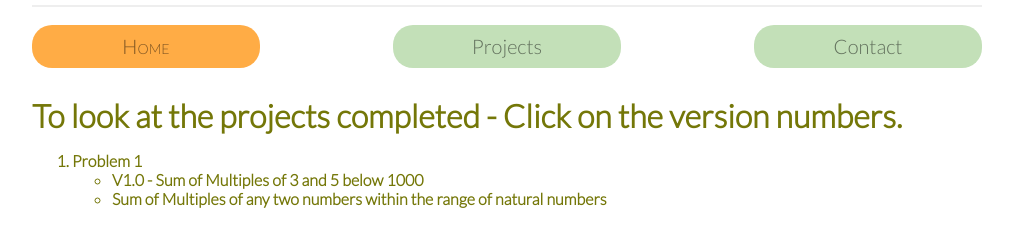
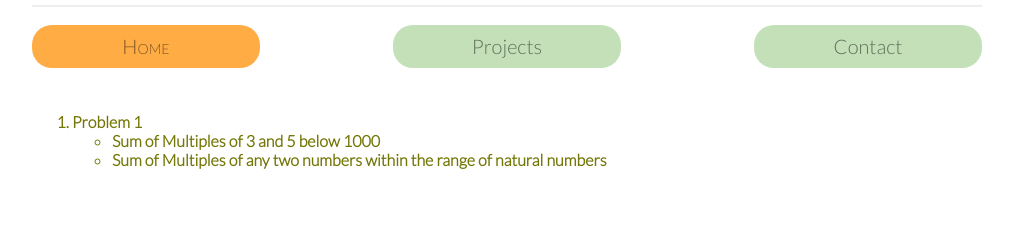
Before and after one commit to chans28/chans28.github.io, a plain HTML site: page index.html in a window 1280 px wide. Shown: the part 98-344 px from the top of the page, without its empty margins (133-1146 px from the left). Drawn offline with Linux system fonts and the light colour scheme.

Commit message:
Version1.1
Arranged the lists

```diff
--- a/index.html
+++ b/index.html
@@ -30,12 +30,11 @@
 		</nav>
 		<!--Main Section - Latest Updates/Projects-->
 		<div>
-			<div><h1>To look at the projects completed - Click on the version numbers.</h1></div>
 			<ol>
 				<h4>
 					<li>Problem 1
 						<ul>
-							<li><a href='Problems/Problem1/Sum_of_multiples_of_3+and_5_below_1000.html' target="_blank">V1.0 - Sum of Multiples of 3 and 5 below 1000</a></li>
+							<li><a href='Problems/Problem1/Sum_of_multiples_of_3+and_5_below_1000.html' target="_blank">Sum of Multiples of 3 and 5 below 1000</a></li>
 							<li><a href='Problems/Problem1/Sum_of_multiples_2.html' target="_blank">Sum of Multiples of any two numbers within the range of natural numbers</a></li>
 						</ul>
 					</li>
```
